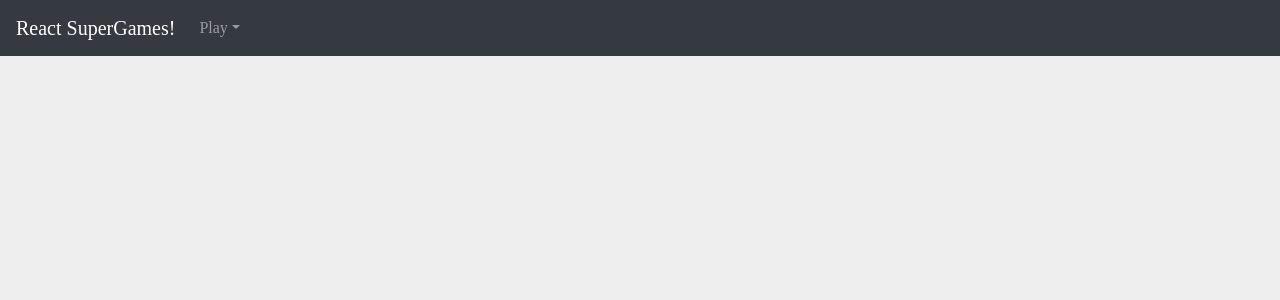
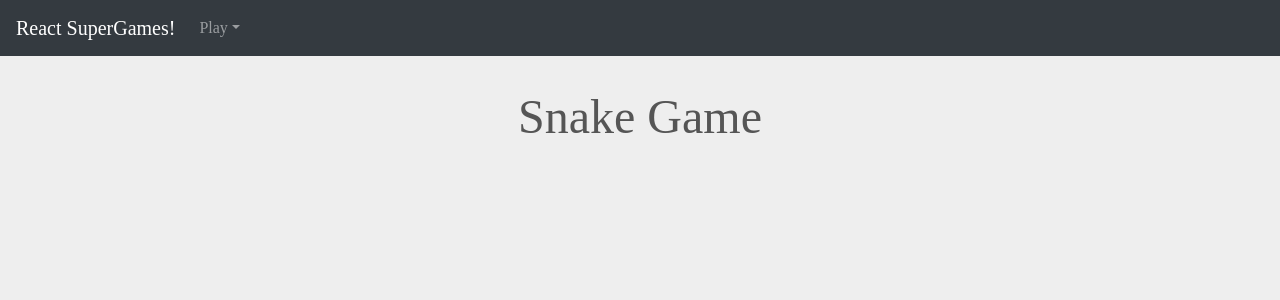
Before and after one commit to Marcellits/React-games, a React (Create React App) app: page /snake-game in a window 1280 px wide. Shown: the top 300 px of the page. Built offline with nearby package versions, Linux system fonts and the light colour scheme; a web font is replaced by a local one.

Commit message:
snake game component - empty

```diff
--- a/src/App.js
+++ b/src/App.js
@@ -7,7 +7,7 @@ import RockPaperScissors from "./components/RockPaperScissors.jsx";
 import Navbar from "./components/Navbar";
 import TicTacToeOnePlayer from "./components/TicTacToeOnePlayer.js";
 import TicTacToeTwoPlayers from "./components/TicTacToeTwoPlayers.js";
-
+import SnakeGame from "./components/SnakeGame.jsx"
 
 function App() {
   return (
@@ -31,6 +31,9 @@ function App() {
             <Route path="/rockpaperscissors">
               <RockPaperScissors />
             </Route>
+            <Route path="/snake-game">
+              < SnakeGame />
+            </Route>
           </Switch>
         </Router>
       </div>
--- a/src/components/Navbar.jsx
+++ b/src/components/Navbar.jsx
@@ -41,14 +41,9 @@ const Navbar = () => {
               <Link className="dropdown-item" to="/tictactoe">
                 Tic Tac Toe
               </Link>
-              <a
-                className="nav-link disabled"
-                href="/snake"
-                tabIndex="-1"
-                aria-disabled="true"
-              >
-                Snake
-              </a>
+              <Link className="dropdown-item" to="/snake-game">
+                Snake Game
+              </Link>
             </div>
           </li>
         </ul>
--- /dev/null
+++ b/src/components/SnakeGame.jsx
@@ -0,0 +1,13 @@
+import React from "react";
+
+function SnakeGame (){
+
+    return (
+        <div className="App">
+            <div>
+            <h1 className="title">Snake Game</h1>
+            </div>
+        </div>
+    )
+}
+export default SnakeGame;
```
